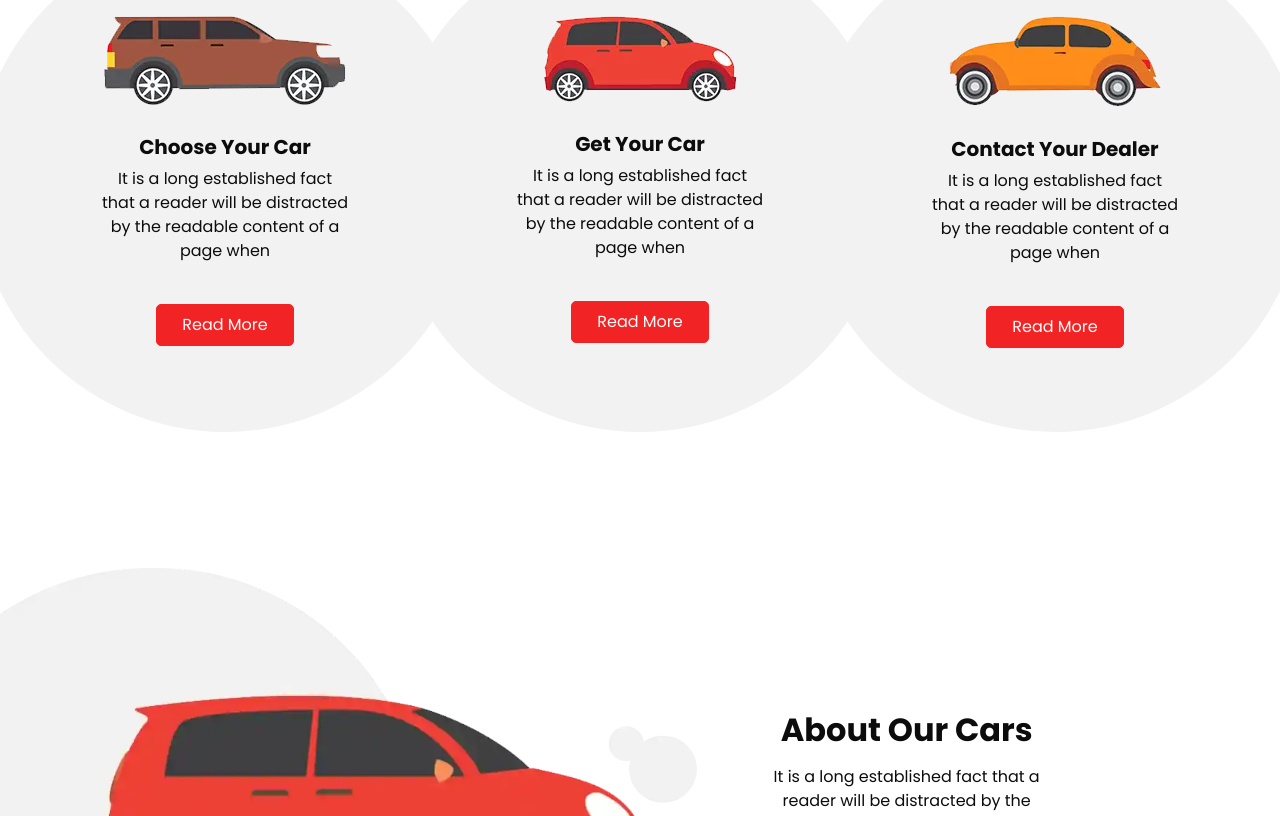
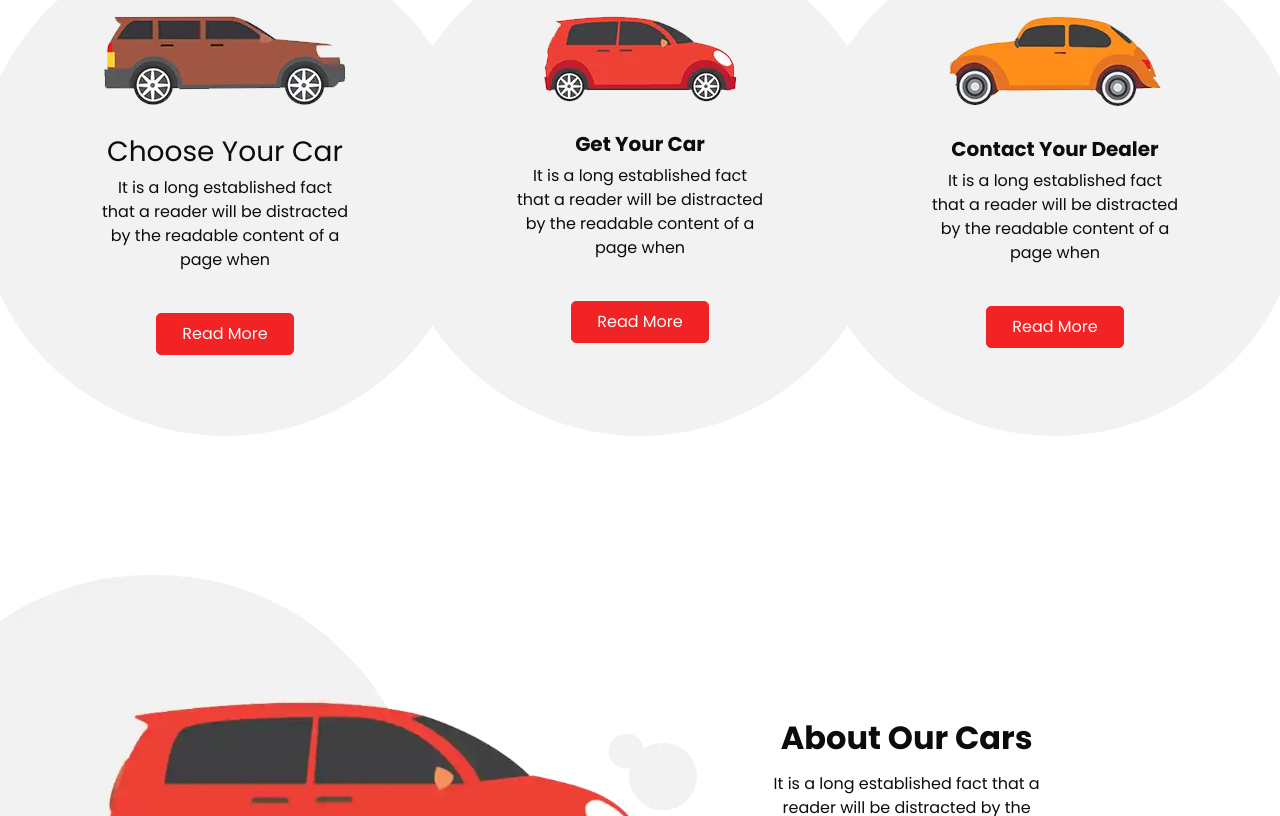
Before and after one commit to liu-liang-yu/hw2.2, a plain HTML site: page index.html in a window 1280 px wide. Shown: the part 1000-1816 px from the top of the page. Drawn offline with nearby package versions, Linux system fonts and the light colour scheme; a script that the page names is missing.

Commit message:
標題元素未依遞減順序顯示

```diff
--- a/index.html
+++ b/index.html
@@ -197,9 +197,9 @@
             <img src="images/c-1.webp" alt="">
           </div>
           <div class="detail-box">
-            <h5>
+            <h3>
               Choose Your Car
-            </h5>
+            </h3>
             <p>
               It is a long established fact that a reader will be distracted by the readable content of a page when
             </p>
```
